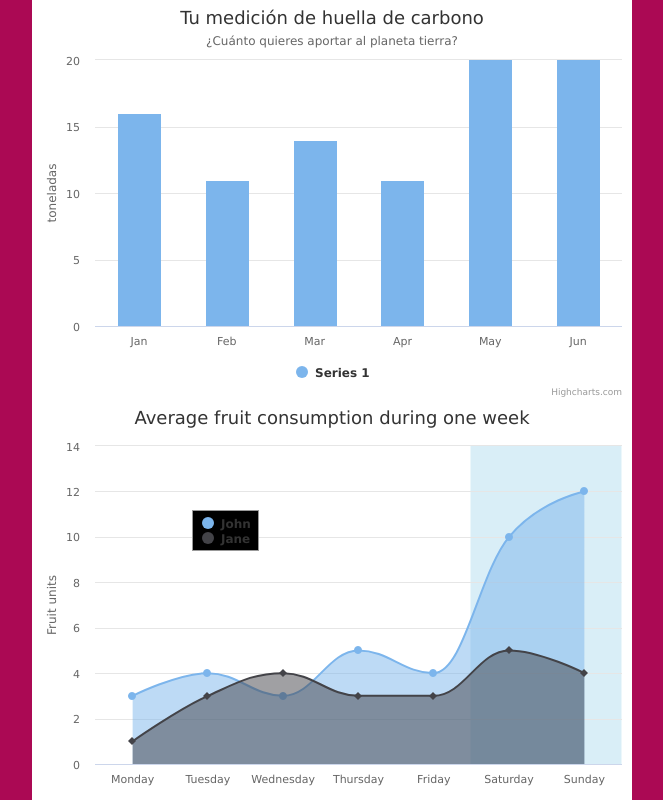
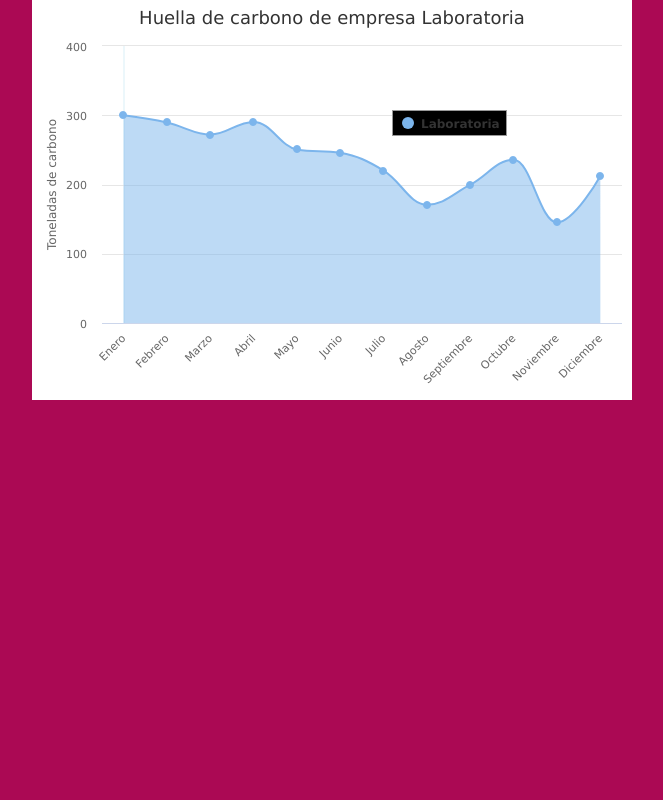
Before and after one commit to EdithOrt/toroto, a React (Create React App) app: page /mi-huella in a window 1280 px wide. Shown: the top 800 px of the page, without its empty margins (308-971 px from the left). Built offline with nearby package versions, Linux system fonts and the light colour scheme.

Commit message:
Add data in chart company

```diff
--- a/src/App.js
+++ b/src/App.js
@@ -1,7 +1,5 @@
 import React from "react";
 import {BrowserRouter as Router, Switch, Route} from 'react-router-dom'
-import GraphicBubble from "./components/GraphicBubble/GraphicBubble";
-import GraphicBars from "./components/GraphicBars/GraphicBars";
 import GraphicAreaspline from "./components/GraphicAreaspline/GraphicAreaspline"
 import LogIn from "./components/LogIn/LogIn";
 
@@ -13,9 +11,7 @@ function App() {
       <Router>
         <Switch>
           <Route path="/mi-huella">
-            <GraphicBars />
             <GraphicAreaspline />
-            <GraphicBubble />
           </Route>
           <Route path="/">
             <LogIn />
--- a/src/components/GraphicBars/GraphicBars.jsx
+++ /dev/null
@@ -1,14 +0,0 @@
-import React from 'react'
-import Highcharts from "highcharts";
-import HighchartsReact from "highcharts-react-official";
-import config from "../../utils/chart-bar-config"
-
-const GraphicBars = () => {
-    return (
-    <div>
-        <HighchartsReact highcharts={Highcharts} options={config} />
-    </div>
-    )
-}
-
-export default GraphicBars
--- a/src/components/GraphicBubble/GraphicBubble.jsx
+++ /dev/null
@@ -1,33 +0,0 @@
-import React from "react";
-import Highcharts from "highcharts";
-import HighchartsReact from "highcharts-react-official";
-//import packedbubble from "highcharts/modules/packedbubble";
-
-/* const options = {
-  series: [
-    {
-      name: "profit",
-      data: [100, 200, 30, 100, 30, 58, 100],
-    },
-  ],
-}; */
-
-const options = {
-  series: [
-    {
-      name: "profit",
-      data: [100, 200, 30, 100, 30, 58, 100],
-    },
-  ],
-};
-
-const GraphicBubble = () => {
-  return (
-    <div>
-      <HighchartsReact highcharts={Highcharts} options={options} />
-      {/* <HighchartsReact highcharts={packedbubble} options={options} /> */}
-    </div>
-  );
-};
-
-export default GraphicBubble;
--- a/src/utils/chart-bar-areaspline.js
+++ b/src/utils/chart-bar-areaspline.js
@@ -3,13 +3,13 @@ const config = {
         type: 'areaspline'
     },
     title: {
-        text: 'Average fruit consumption during one week'
+        text: 'Huella de carbono de empresa Laboratoria'
     },
     legend: {
         layout: 'vertical',
         align: 'left',
         verticalAlign: 'top',
-        x: 150,
+        x: 350,
         y: 100,
         floating: true,
         borderWidth: 1,
@@ -18,28 +18,33 @@ const config = {
     },
     xAxis: {
         categories: [
-            'Monday',
-            'Tuesday',
-            'Wednesday',
-            'Thursday',
-            'Friday',
-            'Saturday',
-            'Sunday'
+            'Enero',
+            'Febrero',
+            'Marzo',
+            'Abril',
+            'Mayo',
+            'Junio',
+            'Julio',
+            'Agosto',
+            'Septiembre',
+            'Octubre',
+            'Noviembre',
+            'Diciembre'
         ],
         plotBands: [{ // visualize the weekend
-            from: 4.5,
-            to: 6.5,
+            from: 0,
+            to: 0,
             color: 'rgba(68, 170, 213, .2)'
         }]
     },
     yAxis: {
         title: {
-            text: 'Fruit units'
+            text: 'Toneladas de carbono'
         }
     },
     tooltip: {
         shared: true,
-        valueSuffix: ' units'
+        valueSuffix: ' toneladas'
     },
     credits: {
         enabled: false
@@ -50,11 +55,8 @@ const config = {
         }
     },
     series: [{
-        name: 'John',
-        data: [3, 4, 3, 5, 4, 10, 12]
-    }, {
-        name: 'Jane',
-        data: [1, 3, 4, 3, 3, 5, 4]
+        name: 'Laboratoria',
+        data: [300, 289.54, 272.20, 290.40, 250.55, 245.8, 220.10, 170.80, 199.72, 235.71, 145.23, 212.30]
     }]
 }
 
--- a/src/utils/chart-bar-config.js
+++ /dev/null
@@ -1,57 +0,0 @@
-const config = {
-    chart: {
-        type: 'column'
-      },
-      title: {
-        text: 'Tu medición de huella de carbono'
-      },
-      subtitle: {
-        text: '¿Cuánto quieres aportar al planeta tierra?'
-      },
-      xAxis: {
-        categories: [
-          'Jan',
-          'Feb',
-          'Mar',
-          'Apr',
-          'May',
-          'Jun',
-          'Jul',
-          'Aug',
-          'Sep',
-          'Oct',
-          'Nov',
-          'Dec'
-        ],
-        crosshair: true
-      },
-      yAxis: {
-        min: 0,
-        max: 20,
-        title: {
-          text: 'toneladas'
-        }
-      },
-      tooltip: {
-        headerFormat: '<span style="font-size:10px">{point.key}</span><table>',
-        pointFormat: '<tr><td style="color:{series.color};padding:0">{series.name}: </td>' +
-          '<td style="padding:0"><b>{point.y:.1f} t</b></td></tr>',
-        footerFormat: '</table>',
-        shared: true,
-        useHTML: true
-      },
-      plotOptions: {
-        column: {
-          pointPadding: 0.1,
-          borderWidth: 0
-        }
-      },
-      series: [{
-        name: null,
-        data: [16, 11, 14, 11, 144.0, 176.0]
-
-      }]
-}
-
-
-export default config
```
